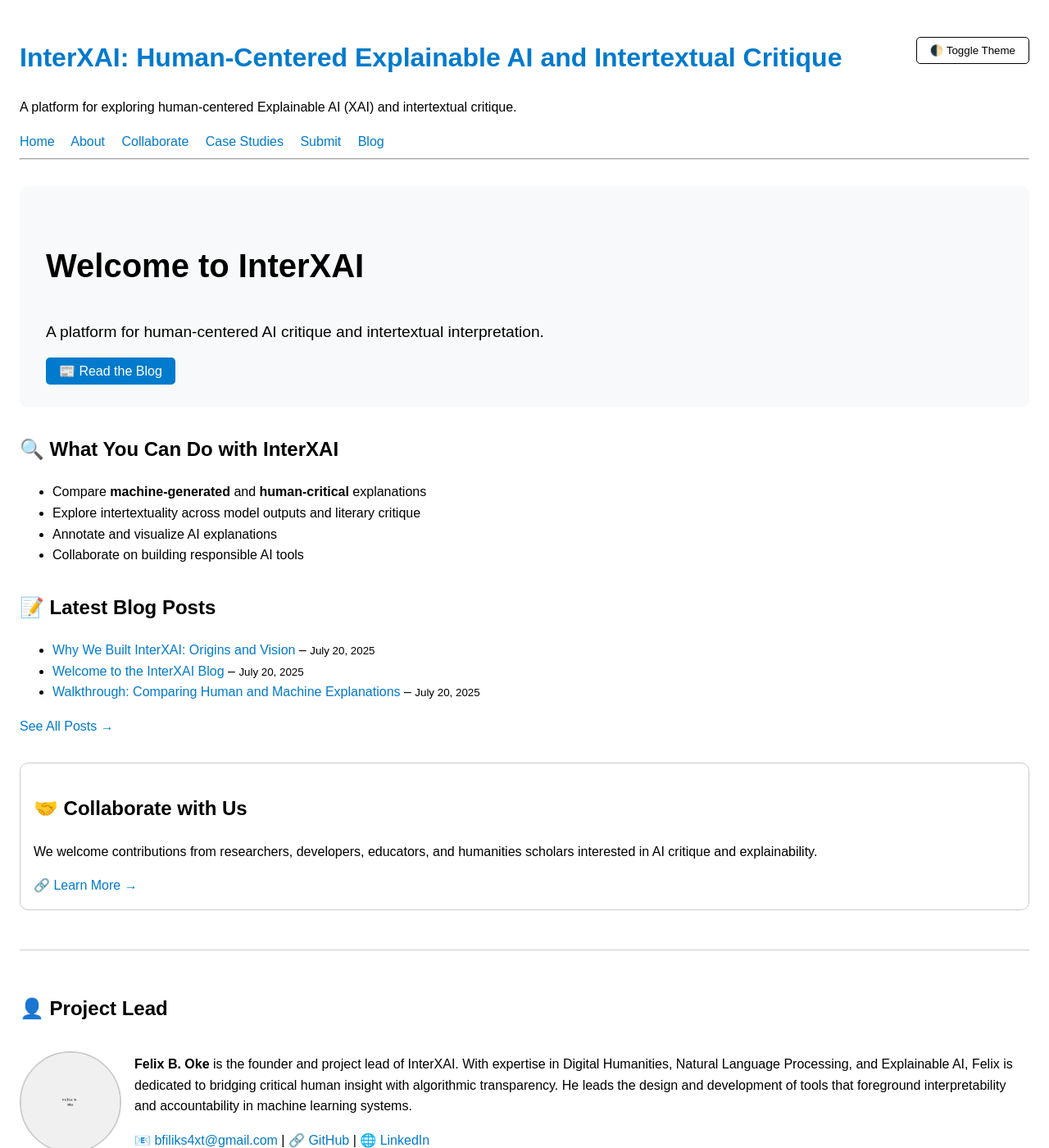
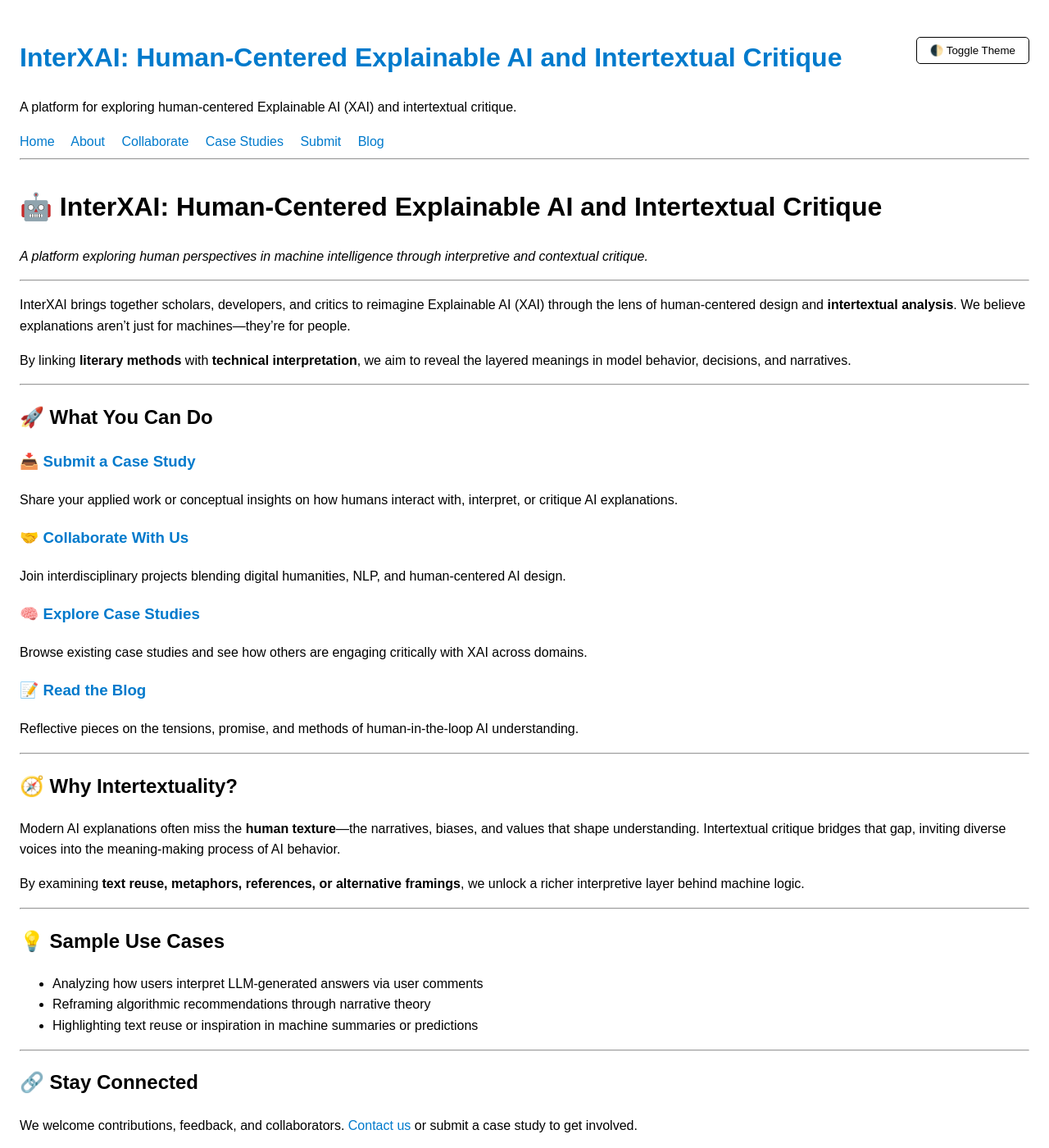
Before and after one commit to bfiliks/interxai.github.io, a Jekyll site: the page built from index.md, in a window 1280 px wide and 1400 px high. Shown: the whole window at 82% size. Built offline with Jekyll 4.4.1, drawn with Linux system fonts in a browser that asks for light colours; some of the changed text lies outside the part shown.

Commit message:
Update index.md

```diff
--- a/index.md
+++ b/index.md
@@ -3,52 +3,54 @@ layout: default
 title: Home
 ---
 
-<section style="padding: 2rem; background: #f8f9fa; border-radius: 10px;">
-  <h1 style="font-size: 2.5rem;">Welcome to InterXAI</h1>
-  <p style="font-size: 1.2rem;">A platform for human-centered AI critique and intertextual interpretation.</p>
-  <a href="{{ site.baseurl }}/blog/" style="padding: 0.5rem 1rem; background: #007acc; color: white; border-radius: 5px; text-decoration: none;">📰 Read the Blog</a>
-</section>
+# 🤖 InterXAI: Human-Centered Explainable AI and Intertextual Critique
 
-<section style="margin-top: 2rem;">
-  <h2>🔍 What You Can Do with InterXAI</h2>
-  <ul>
-    <li>Compare <strong>machine-generated</strong> and <strong>human-critical</strong> explanations</li>
-    <li>Explore intertextuality across model outputs and literary critique</li>
-    <li>Annotate and visualize AI explanations</li>
-    <li>Collaborate on building responsible AI tools</li>
-  </ul>
-</section>
+*A platform exploring human perspectives in machine intelligence through interpretive and contextual critique.*
 
-<section style="margin-top: 2rem;">
-  <h2>📝 Latest Blog Posts</h2>
-  <ul>
-    {% for post in site.posts limit:3 %}
-      <li>
-        <a href="{{ site.baseurl }}{{ post.url }}">{{ post.title }}</a> –
-        <small>{{ post.date | date: "%B %d, %Y" }}</small>
-      </li>
-    {% endfor %}
-  </ul>
-  <a href="{{ site.baseurl }}/blog/">See All Posts →</a>
-</section>
+---
 
-<section style="margin-top: 2rem; padding: 1rem; border: 1px solid #ccc; border-radius: 10px;">
-  <h2>🤝 Collaborate with Us</h2>
-  <p>We welcome contributions from researchers, developers, educators, and humanities scholars interested in AI critique and explainability.</p>
-  <a href="{{ site.baseurl }}/collaborate/">🔗 Learn More →</a>
-</section>
+InterXAI brings together scholars, developers, and critics to reimagine Explainable AI (XAI) through the lens of human-centered design and **intertextual analysis**. We believe explanations aren't just for machines—they’re for people.
 
-<section style="margin-top: 3rem; border-top: 1px solid #ccc; padding-top: 2rem;">
-  <h2>👤 Project Lead</h2>
-  <div style="display: flex; align-items: center; gap: 1rem;">
-    <img src="{{ site.baseurl }}/assets/img/felix-profile.jpg" alt="Felix B. Oke" style="width: 120px; height: 120px; border-radius: 50%; border: 2px solid #ccc;">
-    <div>
-      <p><strong>Felix B. Oke</strong> is the founder and project lead of InterXAI. With expertise in Digital Humanities, Natural Language Processing, and Explainable AI, Felix is dedicated to bridging critical human insight with algorithmic transparency. He leads the design and development of tools that foreground interpretability and accountability in machine learning systems.</p>
-      <p>📧 <a href="mailto:bfiliks4xt@gmail.com">bfiliks4xt@gmail.com</a> |
-         🔗 <a href="https://github.com/bfiliks" target="_blank">GitHub</a> |
-         🌐 <a href="https://www.linkedin.com/in/felixoke/" target="_blank">LinkedIn</a></p>
-    </div>
-  </div>
-</section>
+By linking **literary methods** with **technical interpretation**, we aim to reveal the layered meanings in model behavior, decisions, and narratives.
 
-<p style="text-align: right; font-size: 0.9rem;"><em>🌗 Try switching themes above.</em></p>
+---
+
+## 🚀 What You Can Do
+
+### 📥 [Submit a Case Study]({{ site.baseurl }}/submit/)
+Share your applied work or conceptual insights on how humans interact with, interpret, or critique AI explanations.
+
+### 🤝 [Collaborate With Us]({{ site.baseurl }}/collaborate/)
+Join interdisciplinary projects blending digital humanities, NLP, and human-centered AI design.
+
+### 🧠 [Explore Case Studies]({{ site.baseurl }}/case-studies/)
+Browse existing case studies and see how others are engaging critically with XAI across domains.
+
+### 📝 [Read the Blog]({{ site.baseurl }}/blog/)
+Reflective pieces on the tensions, promise, and methods of human-in-the-loop AI understanding.
+
+---
+
+## 🧭 Why Intertextuality?
+
+Modern AI explanations often miss the **human texture**—the narratives, biases, and values that shape understanding. Intertextual critique bridges that gap, inviting diverse voices into the meaning-making process of AI behavior.
+
+By examining **text reuse, metaphors, references, or alternative framings**, we unlock a richer interpretive layer behind machine logic.
+
+---
+
+## 💡 Sample Use Cases
+
+- Analyzing how users interpret LLM-generated answers via user comments
+- Reframing algorithmic recommendations through narrative theory
+- Highlighting text reuse or inspiration in machine summaries or predictions
+
+---
+
+## 🔗 Stay Connected
+
+We welcome contributions, feedback, and collaborators. [Contact us]({{ site.baseurl }}/about/) or submit a case study to get involved.
+
+---
+
+© 2025 InterXAI Project — All rights reserved.
```
